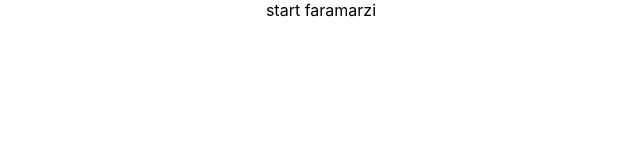
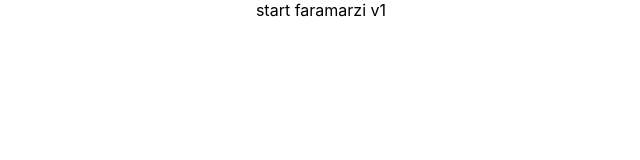
Before and after one commit to Alirezafaramarzii/Faramarzii, a React (Create React App) app: page / in a window 1280 px wide. Shown: the top 160 px of the page, without its empty margins (319-959 px from the left). Built offline with nearby package versions, Linux system fonts and the light colour scheme.

Commit message:
start commit 2 with test

```diff
--- a/src/App.js
+++ b/src/App.js
@@ -3,7 +3,7 @@ import './App.css';
 function App() {
   return (
     <div className="App">
-      start faramarzi
+      start faramarzi v1
     </div>
   );
 }
```
